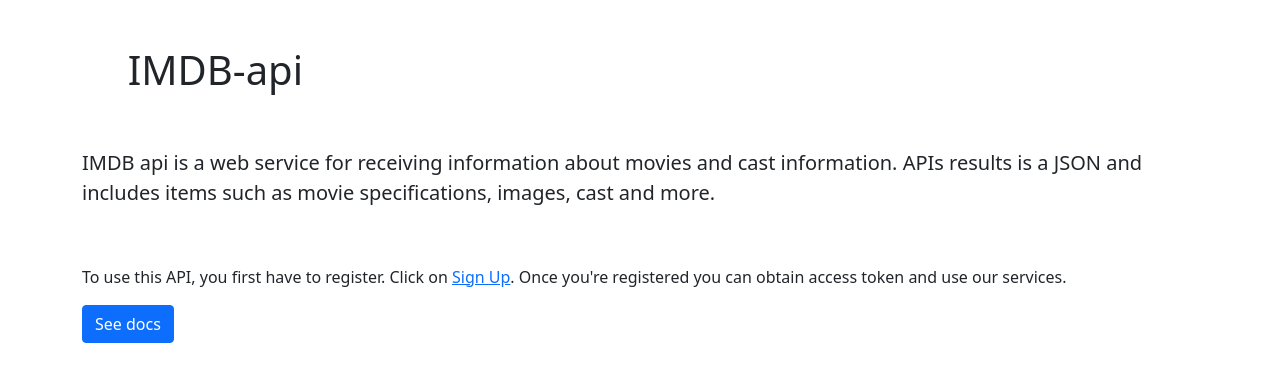
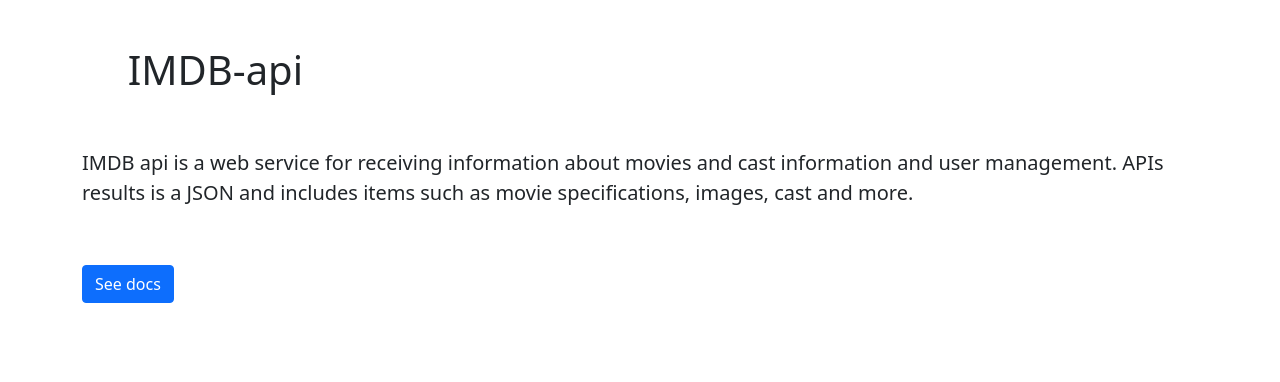
Before and after one commit to AnikaPet/imdb-api.tk, a Django app: page / in a window 1280 px wide. Shown: the part 56-438 px from the top of the page. Run offline with Django 4.2, Linux system fonts and the light colour scheme; some libraries are stand-ins or nearby versions.

Commit message:
Update about_us

```diff
--- a/templates/about_us.html
+++ b/templates/about_us.html
@@ -15,12 +15,8 @@
           <h1 style="padding: 2ch;">IMDB-api</h1>
           <p class="lead" style="margin-bottom: 5ch;">
 
-            IMDB api is a web service for receiving information about movies and cast information.
+            IMDB api is a web service for receiving information about movies and cast information and user management.
             APIs results is a JSON and includes items such as movie specifications, images, cast and more.
-          </p>
-
-          <p>
-              To use this API, you first have to register. Click on <a href='/accounts/signup/'>Sign Up</a>. Once you're registered you can obtain access token and use our services.
           </p>
               <a href="/documents/" class="btn btn-primary">See docs</a>
 
```
